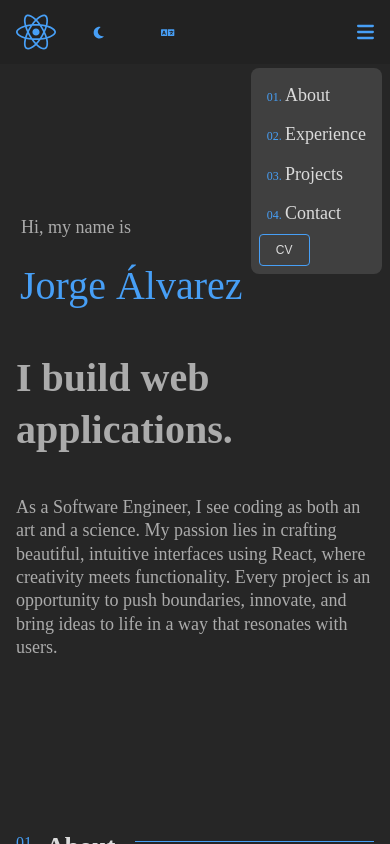
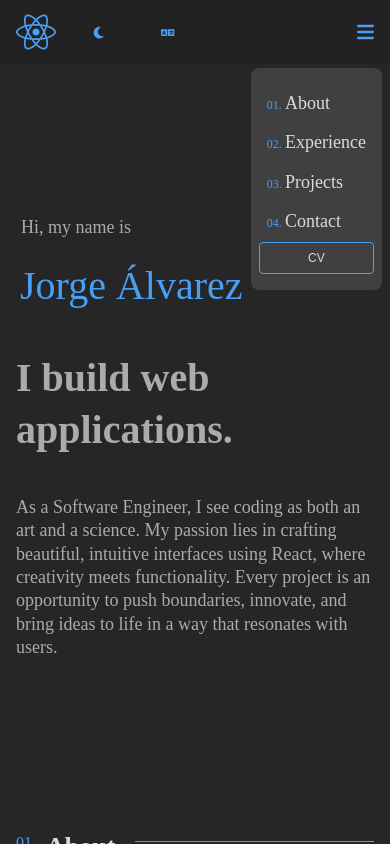
Before and after one commit to joralvmel/react-portfolio, a Next.js app: page / in a window 390 px wide. Both pictures are taken after a click on the element 365 px from the left and 32 px from the top of the page. Shown: the top 844 px of the page. Built offline with nearby package versions, Linux system fonts and the light colour scheme.

Commit message:
Resize esume button

```diff
--- a/app/_components/Button.js
+++ b/app/_components/Button.js
@@ -8,6 +8,7 @@ const StyledButton = styled.button`
   border: 1px solid var(--color-accent);
   border-radius: var(--border-radius);
   font-size: var(--fs-xxs);
+  width: ${(props) => props.width || "auto"};
 
   padding: 0.5rem 1rem;
 
@@ -18,8 +19,12 @@ const StyledButton = styled.button`
   }
 `;
 
-function Button({ children, onClick }) {
-  return <StyledButton onClick={onClick}>{children}</StyledButton>;
+function Button({ children, onClick, width }) {
+  return (
+    <StyledButton onClick={onClick} width={width}>
+      {children}
+    </StyledButton>
+  );
 }
 
 export default Button;
--- a/app/_components/Header.js
+++ b/app/_components/Header.js
@@ -98,7 +98,7 @@ const StyledMobileLinks = styled.ul`
   position: absolute;
   top: 3rem;
   right: 0.5rem;
-  padding: 0.5rem;
+  padding: 1rem 0.5rem;
   border-radius: 0.5rem;
   background: var(--color-tertiary);
   transition: var(--transition-transform);
@@ -106,9 +106,11 @@ const StyledMobileLinks = styled.ul`
   li {
     counter-increment: item 1;
     font-size: var(--fs-lg);
+    width: 100%;
 
     a {
       padding: 0.5rem;
+      width: 100%;
 
       &:before {
         content: "0" counter(item) ".";
@@ -185,11 +187,15 @@ function Header() {
       <StyledMobileLinks $isOpen={isOpen}>
         {config.navLinks.map(({ url, content }, index) => (
           <li key={index}>
-            <Link href={url}>{content}</Link>
+            <Link href={url} onClick={toggleMenu}>
+              {content}
+            </Link>
           </li>
         ))}
         <li>
-          <Button onClick={handleDownload}>{resume}</Button>
+          <Button onClick={handleDownload} width="100%">
+            {resume}
+          </Button>
         </li>
       </StyledMobileLinks>
     </StyledHeader>
```
